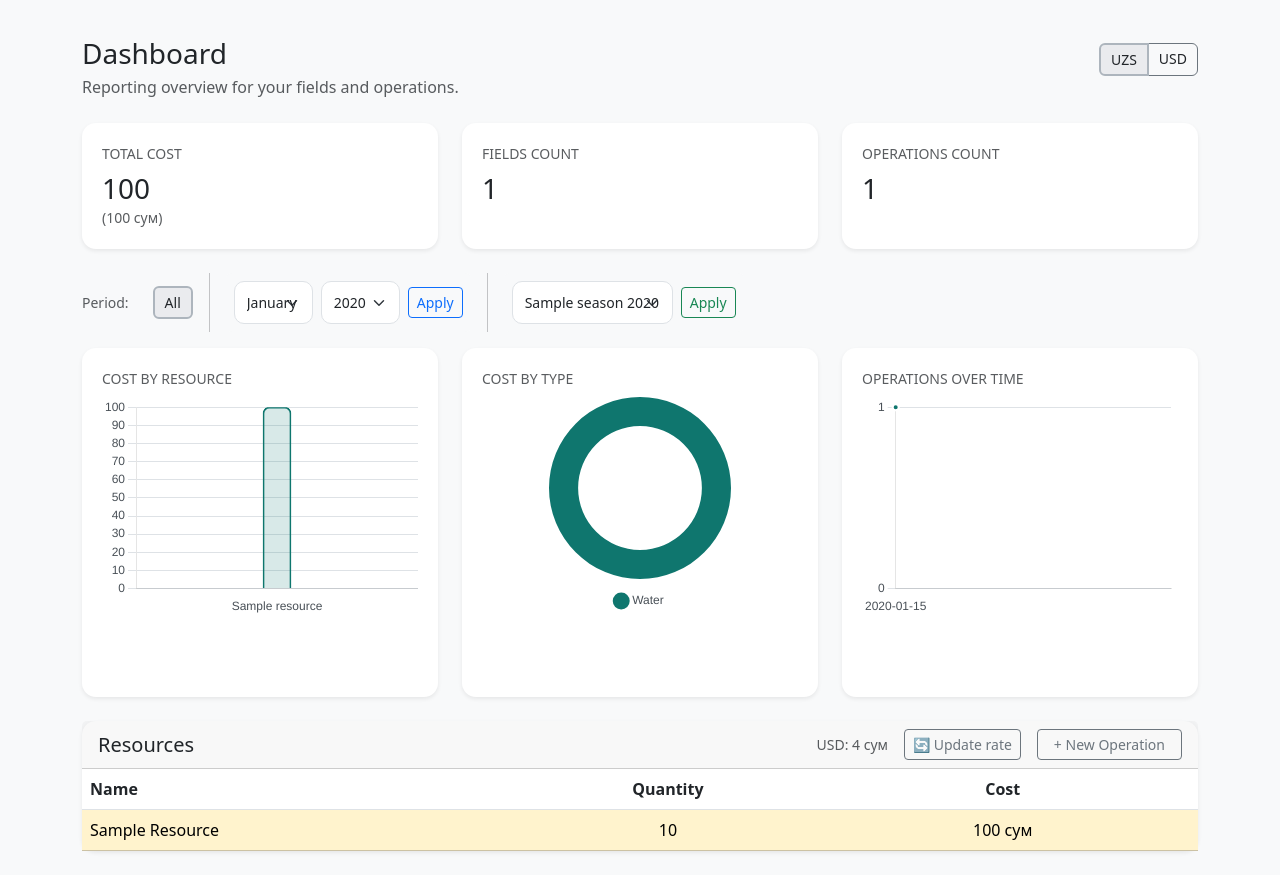
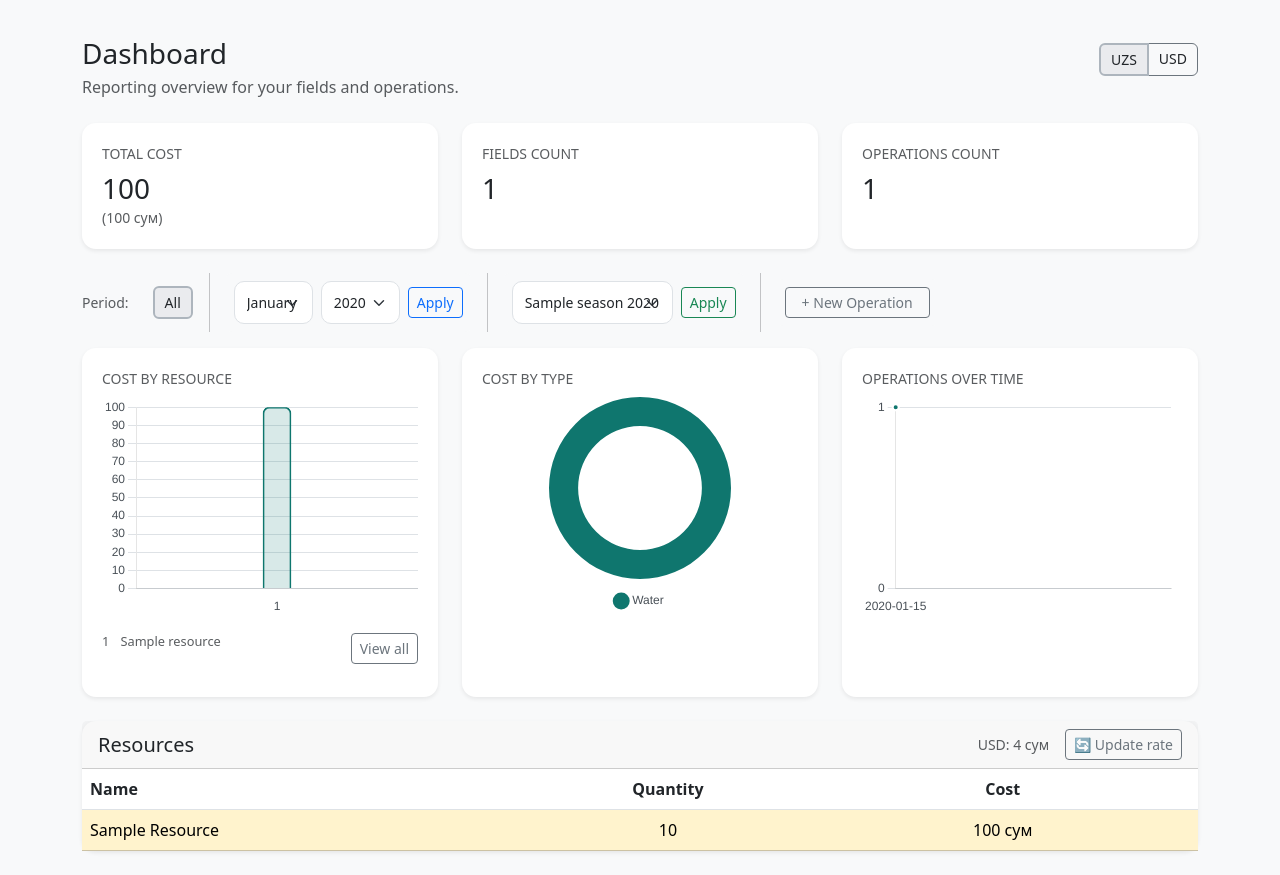
Before and after one commit to skumarlock/agro-system, a Django app: page /dashboard/ in a window 1280 px wide. Shown: the part 57-932 px from the top of the page. Run offline with Django 5.2, Linux system fonts and the light colour scheme; a user stored in the database is signed in; tables that the repository leaves empty hold one stand-in row (values such as "Sample post").

Commit message:
checkpoint chart 1 updated

```diff
--- a/agro_system/urls.py
+++ b/agro_system/urls.py
@@ -18,13 +18,7 @@ from django.contrib import admin
 from django.urls import include, path
 from django.shortcuts import redirect
 
-# def root_view(request):
-#     if request.user.is_authenticated:
-#         return redirect('home')
-#     return redirect('login')
-
 urlpatterns = [
-    # path('', root_view),
     path('admin/', admin.site.urls),
     path('', include('core.urls_ui')),   # UI
     path('api/', include('core.urls')),  # API
--- a/core/models.py
+++ b/core/models.py
@@ -1,5 +1,4 @@
 from decimal import Decimal
-
 from django.contrib.auth.models import AbstractUser
 from django.db import models
 from django.utils import timezone
--- a/core/templates/core/create_operation.html
+++ b/core/templates/core/create_operation.html
@@ -115,6 +115,9 @@
                 </button>
             </div>
 
+            <input type="hidden" name="next" value="{{ next }}">
+            <a href="{% url 'create-operation' %}?next={{ request.path }}"></a>
+
         </form>
 
     </div>
--- a/core/templates/core/dashboard.html
+++ b/core/templates/core/dashboard.html
@@ -159,6 +159,16 @@
         <button class="btn btn-sm btn-outline-success">Apply</button>
     </form>
 
+    <div class="vr"></div>
+
+        <form class="d-flex align-items-center gap-2 p-2 rounded period-form">
+            <a href="{% url 'create-operation' %}" class="btn btn-sm btn-outline-secondary px-3">
+                + New Operation
+            </a>
+    </form>
+
+
+
 </div>
 
 {% if is_owner and charts %}
@@ -170,6 +180,13 @@
                 <p class="text-muted text-uppercase small mb-2">Cost by Resource</p>
                 <div class="flex-grow-1 position-relative" style="min-height: 280px;">
                     <canvas id="costResourceChart" class="dashboard-chart"></canvas>
+                    <div class="mt-3 d-flex justify-content-between align-items-start">
+    <div id="resourceTopList"></div>
+
+    <button class="btn btn-sm btn-outline-secondary">
+        View all
+    </button>
+</div>
                 </div>
             </div>
         </div>
@@ -212,9 +229,6 @@
                 🔄 Update rate
             </a>
 
-            <a href="{% url 'create-operation' %}" class="btn btn-sm btn-outline-secondary px-3">
-                + New Operation
-            </a>
 
         </div>
     </div>
@@ -297,7 +311,7 @@
         new Chart(document.getElementById("costResourceChart"), {
             type: "bar",
             data: {
-                labels: chartData.cost_by_resource.map((r) => r.name),
+                labels: chartData.cost_by_resource.map((_, i) => (i + 1).toString()),
                 datasets: [{
                     data: chartData.cost_by_resource.map((r) => getCostValue(r)),
                     backgroundColor: accentFill,
@@ -315,7 +329,10 @@
                     legend: { display: false },
                     tooltip: {
                         callbacks: {
-                            label: tooltipLabel
+                            label: function(ctx) {
+                                const item = chartData.cost_by_resource[ctx.dataIndex];
+                                return item.name + ": " + ctx.raw.toLocaleString();
+                            }
                         }
                     }
                 },
@@ -430,6 +447,28 @@
             }
         });
     }
+    function renderTopResources() {
+    const container = document.getElementById("resourceTopList");
+    container.innerHTML = "";
+
+    const top = chartData.cost_by_resource.slice(0, 6);
+
+    top.forEach((r, i) => {
+        const row = document.createElement("div");
+
+        row.className = "mb-0";
+        row.style.lineHeight = "1.3";
+        row.style.fontSize = "0.75rem";
+
+        row.innerHTML = `
+            <span class="text-muted" style="font-size: 0.8rem;">${i + 1}</span>
+            <span class="ms-2 text-muted" style="font-size: 0.8rem;">${r.name}</span>
+        `;
+
+        container.appendChild(row);
+    });
+}
+renderTopResources();
 </script>
 {% endif %}
 {% endblock %}
--- a/core/views_ui.py
+++ b/core/views_ui.py
@@ -18,7 +18,7 @@ from core.services import (
     get_user_field_crop_or_404,
     get_user_season_or_404,
 )
-from core.models import Operation, Season, User, AgronomistAssignment, FieldCrop
+from core.models import Operation, Season, User, AgronomistAssignment, FieldCrop, OperationResource
 from core.forms import OperationForm, WorkerRegistrationForm, InviteAgronomistForm
 from django.http import HttpResponseForbidden, JsonResponse
 from core.models import Resource
@@ -71,6 +71,21 @@ def dashboard_view(request):
     order = request.GET.get("order", "asc")
 
     resources = data["dashboard"]["resources"]
+
+    # сортируем по убыванию стоимости
+    resources = sorted(resources, key=lambda r: r.get("cost") or 0, reverse=True)
+
+    top = resources[:5]
+    other = resources[5:]
+
+    if other:
+        other_sum = sum((r.get("cost") or 0) for r in other)
+
+        top.append({
+            "name": "Other",
+            "cost": other_sum,
+            "type": "other"
+        })
 
     resources, next_order = sort_resources(resources, sort, order)
 
@@ -143,7 +158,7 @@ def dashboard_view(request):
                     "cost_local": float(resource.get("cost") or 0),
                     "cost_usd": float(resource.get("cost") or 0) / usd_rate if usd_rate else 0,
                 }
-                for resource in data["dashboard"]["resources"]
+                for resource in top
             ],
             "cost_by_resource_type": [
                 {
@@ -319,7 +334,23 @@ def create_operation(request):
                     quantity=qty
                 )
 
-            return redirect("my-operations")
+            def get_redirect_for_user(user):
+                if user.role == "owner":
+                    return "dashboard"
+                elif user.role == "worker":
+                    return "my-operations"
+                elif user.role == "agronomist":
+                    return "agronomist-dashboard"
+                return "dashboard"
+
+            # 🔥 сначала next
+            next_url = request.POST.get("next") or request.GET.get("next")
+
+            if next_url:
+                return redirect(next_url)
+
+            # 🔥 fallback
+            return redirect(get_redirect_for_user(request.user))
 
     else:
         form = OperationForm(user=request.user)
```
